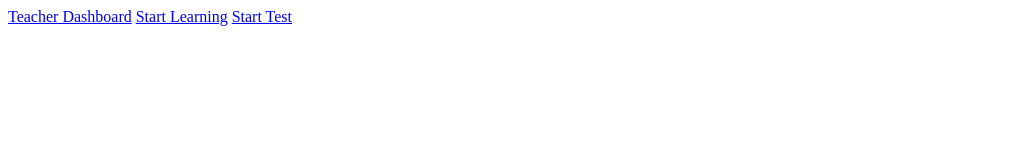
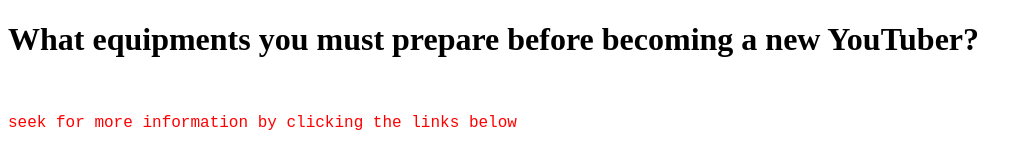
Before and after one commit to DollayaDollaya/finalproject, a plain HTML site: page index.html in a window 1280 px wide. Shown: the top 160 px of the page, without its empty margins (0-1032 px from the left). Drawn offline with Linux system fonts and the light colour scheme.

Commit message:
Update index.html

```diff
--- a/index.html
+++ b/index.html
@@ -5,8 +5,15 @@
     <title>Test</title>
   </head>
   <body>
-    <a href="dashboard.html">Teacher Dashboard</a>
-    <a href="instruction-1.html">Start Learning</a>
-    <a href="summative.html">Start Test</a>
+
+<H1> What equipments you must prepare before becoming a new YouTuber? </H1>
+<br/> <p style = "color: Red;font-size: 20 px; font-family: 'Courier New';"> seek for more information by clicking the links below </p>
+
+<br/> <a href = "index.html"> Index </a>
+<br/> <a href = "lessonone.html"> Lesson One - Camera </a>
+<br/> <a href = "lessontwo.html"> Lesson Two - Microphone </a>
+<br/> <a href = "lessonthree.html"> Lesson Three - Lighting </a>
+<br/> <a href = "summative.html"> Test your understanding </a>
+<br/> <a href = "teacherdashboard.html"> Teacher dashboard </a>
   </body>
 </html>
```
